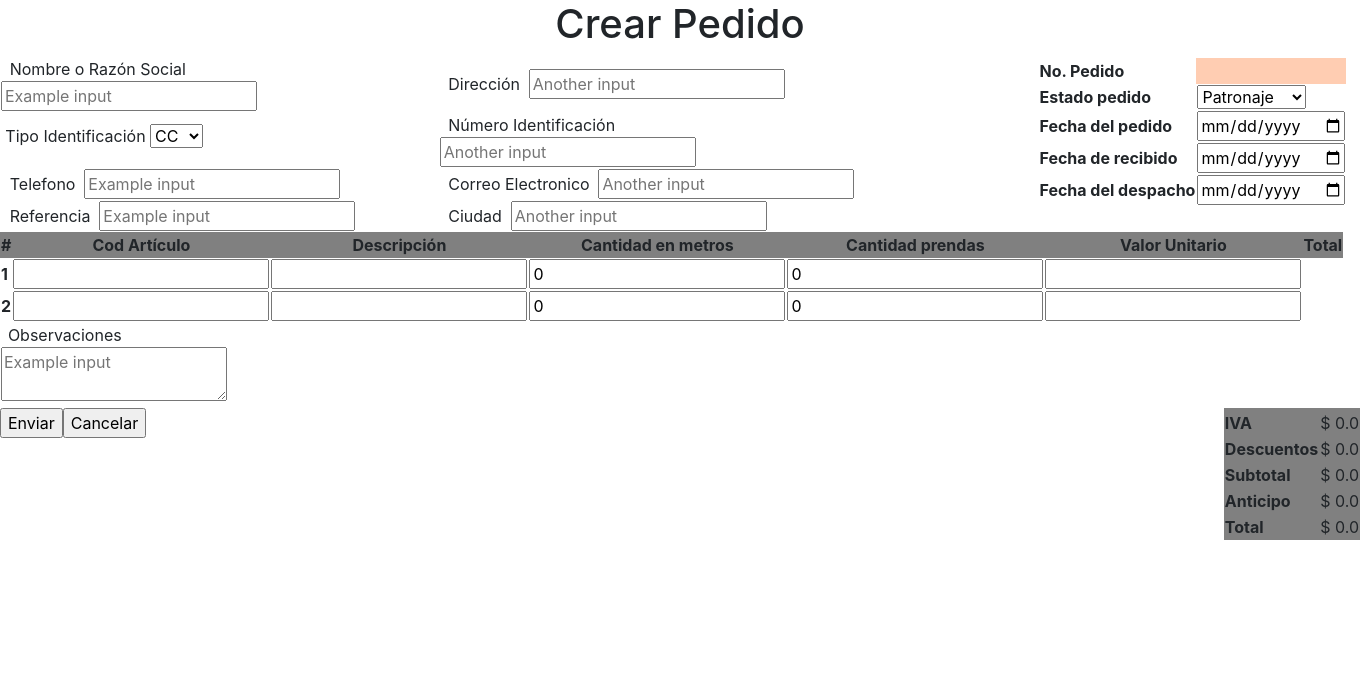
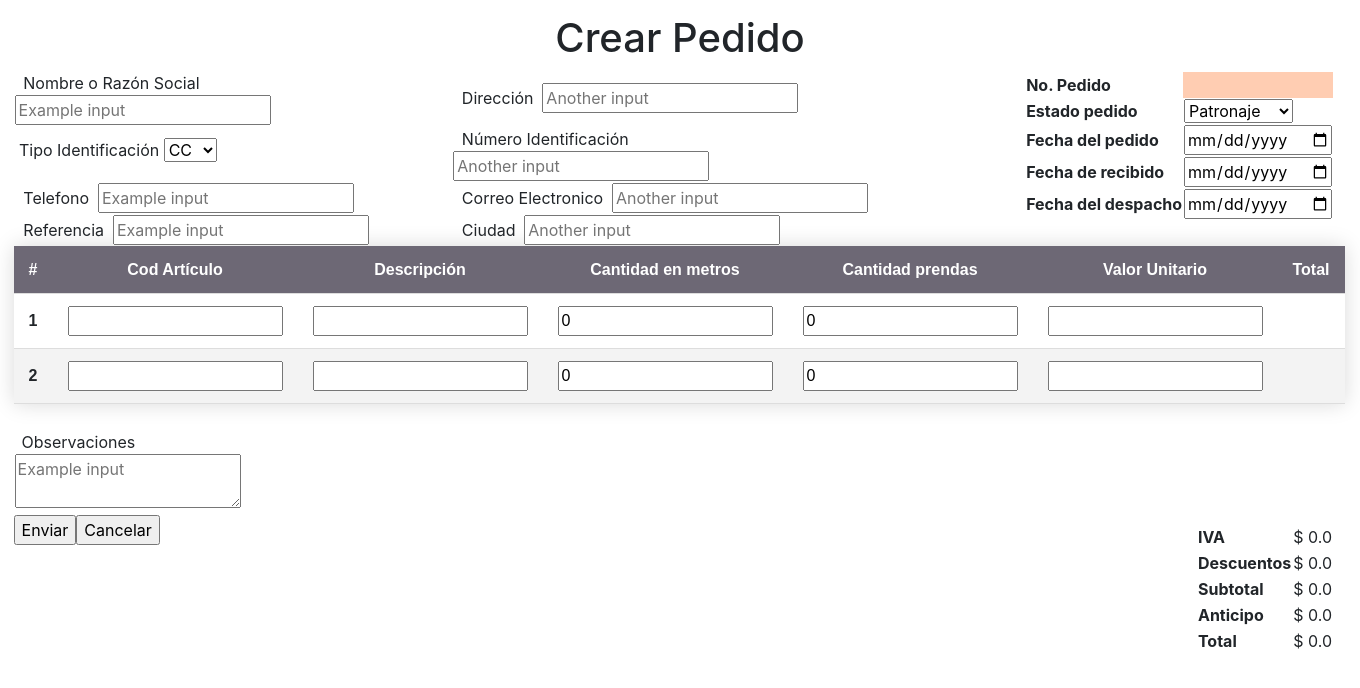
Before and after one commit to CristinaEcheverry/Proceso_textil, a Flask app: page /crearPedido in a window 1360 px wide. Shown: the top 688 px of the page. Run offline with Flask 3, Linux system fonts and the light colour scheme; some libraries are stand-ins or nearby versions.

Commit message:
se agregan estilos a tablas

```diff
--- a/static/styles/estilos_form.css
+++ b/static/styles/estilos_form.css
@@ -1,4 +1,5 @@
 body {
+	padding: 1%;
 	background-color: #edf6f9;
 	font-family: Verdana, Geneva, Tahoma, sans-serif;
 }
@@ -25,10 +26,40 @@ header {
 	margin: 1%;
 }
 
-.tabla-pedidos {
+/* estilos de la tabla */
+.tabla {
+	border-collapse: collapse;
+	margin: 25px 0;
+	font-size: 1em;
+	font-family: sans-serif;
+	min-width: 450px;
+	box-shadow: 0 0 20px rgba(0, 0, 0, 0.15);
+}
+
+/* configura las celdas de encabezado */
+.tabla thead tr {
+	background-color: #6d6875;
+	color: #ffffff;
+	text-align: middle;
+}
+
+/* configura el resto de celdas */
+.tabla th,
+.tabla td {
+	padding: 12px 15px;
+}
+/* configura las filas */
+.tabla tbody tr {
+	border-bottom: 1px solid #dddddd;
+}
+.tabla tbody tr:nth-of-type(even) {
+	background-color: #f3f3f3;
+}
+
+/* .tabla-pedidos {
 	background-color: rebeccapurple;
 	margin: 10% 0.1%;
-}
+} */
 
 .scroll-auto {
 	-webkit-overflow-scrolling: auto;
@@ -43,6 +74,6 @@ header {
 }
 
 .totales {
-	background-color: grey;
+	margin: 0.5% 1%;
 	float: right;
 }
```
